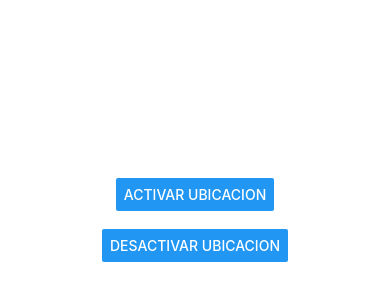
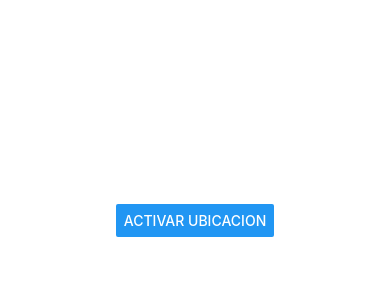
Before and after one commit to alexissosa-23/colectuber-app, a React Native app: screen / in a window 390 px wide. Shown: the part 202-502 px from the top of the page. Built offline with nearby package versions, Linux system fonts and the light colour scheme.

Commit message:
Activar y desactivar ubicación en intervalo de tiempo
atreves de un botón podes activar ubicación hacer un post de tu ubicación  y al momento que activas el boton cambiara a ser boton de desactivar ubicacion

```diff
--- a/App.js
+++ b/App.js
@@ -6,7 +6,7 @@ import * as Location from 'expo-location';
 import Api from './api';
 
 const colectivoId = 3;
-
+let mensaje = "Activar Ubicacion"
 export default function App() {
   const [activo, setAtivo] = useState(false)
 
@@ -43,25 +43,29 @@ export default function App() {
       }
     }
   }, [activo])
+  function ubicacionActDes() {
+    if (!activo) {
+      setAtivo(!activo);
+      mensaje = "Desactivar Ubicacion"
+    } else {
+      setAtivo(!activo);
+      mensaje = "Activar Ubicacion"
+    }
 
+
+
+  }
 
   return (
     <View style={styles.container}>
       <Button
         onPress={() => {
-          setAtivo(true)
+          ubicacionActDes()
         }}
         backgroundColor='#0000fff'
-        title='Activar Ubicacion'
+        title={mensaje}
       />
-      <br></br>
-      <Button
-        onPress={() => {
-          setAtivo(false)
-        }}
-        backgroundColor='#0000fff'
-        title='Desactivar Ubicacion'
-      />
+
 
     </View>
   );
--- a/package.json
+++ b/package.json
@@ -12,6 +12,7 @@
   },
   "dependencies": {
     "axios": "^0.26.1",
+    "bootstrap": "^5.1.3",
     "expo": "~44.0.0",
     "expo-location": "~14.0.1",
     "expo-status-bar": "~1.2.0",
```
Also changed, not shown: 2 other files (tests, documents, lock files or other folders).
